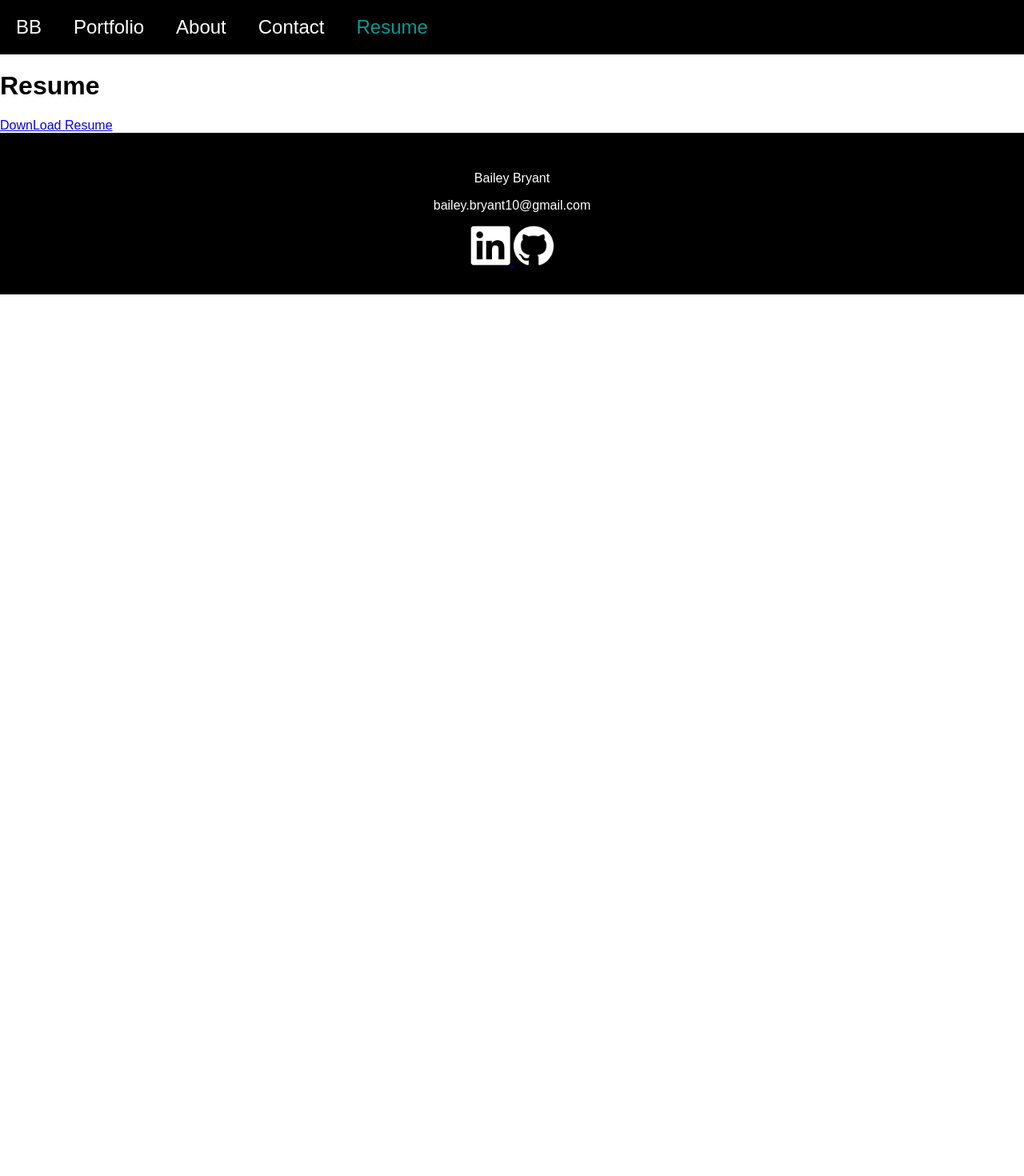
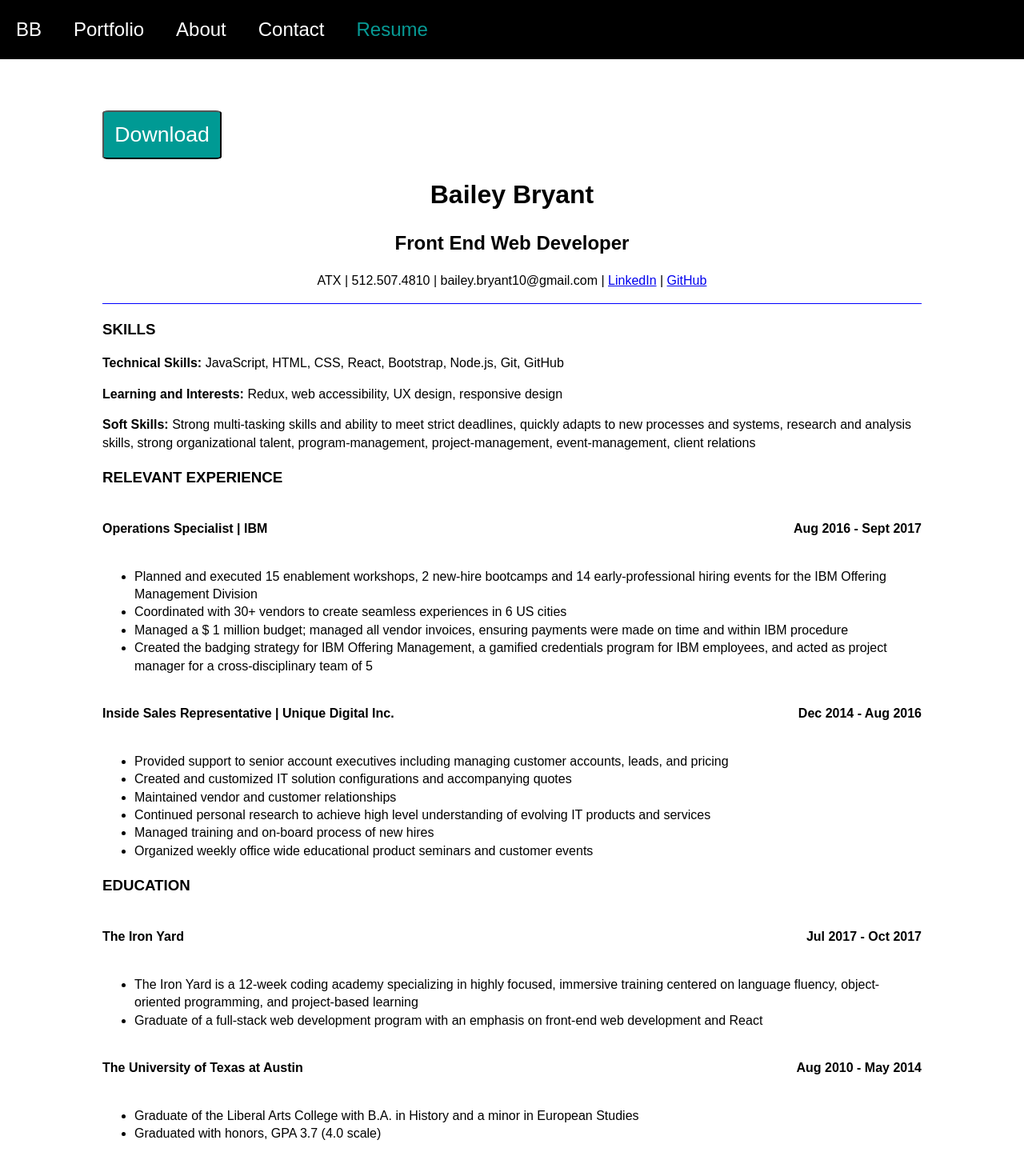
Before and after one commit to bbryant7/BB-Portfolio, a React (Create React App) app: page /resume in a window 1280 px wide. Shown: the top 1470 px of the page at 80% size. Before the commit the page ends 800 px from the top, so only its background shows below. Built offline with nearby package versions, Linux system fonts and the light colour scheme.

Commit message:
add text resume

```diff
--- a/src/components/App.js
+++ b/src/components/App.js
@@ -15,9 +15,9 @@ class App extends Component {
 
         <div className="splash">
           <h1 className="Page-title">
-          Hey y'all, <span>I'm Bailey Bryant.</span>
+          Hey y’all, <span>I’m Bailey Bryant.</span>
           </h1>
-          <h1> Im a Web Developer. </h1>
+          <h1> I’m a Web Developer. </h1>
         </div>
         <Portfolio/>
         <About/>
--- a/src/components/Resume.js
+++ b/src/components/Resume.js
@@ -8,11 +8,63 @@ class Resume extends Component {
 
 
     return (
-      <div>
-      <h1>  Resume</h1>
- <a href={ResumeDoc}>DownLoad Resume</a>
+      <div className ="resume">
+        <div >
+          <button><a href={ResumeDoc}>Download </a></button>
+        </div>
+        <div className="Resume-text">
+        <div className="resume-header">
+          <h1> Bailey Bryant </h1>
+          <h2> Front End Web Developer</h2>
+          <p>ATX | 512.507.4810 | bailey.bryant10@gmail.com | <a href="https://www.linkedin.com/in/bailey-bryant-44699582/" >LinkedIn</a> | <a href="https://github.com/bbryant7">GitHub </a></p>
+          </div>
+          <h3> SKILLS </h3>
+          <p><span>Technical Skills: </span>JavaScript, HTML, CSS, React, Bootstrap, Node.js, Git, GitHub</p>
+          <p><span> Learning and Interests: </span> Redux, web accessibility, UX design, responsive design</p>
+          <p><span> Soft Skills: </span> Strong multi-tasking skills and ability to meet strict deadlines, quickly adapts to new processes and systems, research and analysis skills, strong organizational talent, program-management, project-management, event-management, client relations</p>
 
-      </div>
+          <h3>RELEVANT EXPERIENCE</h3>
+          <div className="sub-header">
+          <h4> Operations Specialist | IBM </h4>
+          <h4> Aug 2016 - Sept 2017</h4>
+          </div>
+          <ul>
+            <li>Planned and executed 15 enablement workshops, 2 new-hire bootcamps and 14 early-professional hiring events for the IBM Offering Management Division</li>
+            <li>Coordinated with 30+ vendors to create seamless experiences in 6 US cities</li>
+            <li>Managed a $ 1 million budget; managed all vendor invoices, ensuring payments were made on time and within IBM procedure</li>
+            <li>Created the badging strategy for IBM Offering Management, a gamified credentials program for IBM employees, and acted as project manager for a cross-disciplinary team of 5</li>
+          </ul>
+          <div className="sub-header">
+          <h4> Inside Sales Representative | Unique Digital Inc. </h4>
+          <h4> Dec 2014 - Aug 2016</h4>
+          </div>
+          <ul>
+            <li>Provided support to senior account executives including managing customer accounts, leads, and pricing</li>
+            <li>Created and customized IT solution configurations and accompanying quotes</li>
+            <li>Maintained vendor and customer relationships</li>
+            <li>Continued personal research to achieve high level understanding of evolving IT products and services</li>
+            <li>Managed training and on-board process of new hires</li>
+            <li>Organized weekly office wide educational product seminars and customer events</li>
+          </ul>
+          <h3>EDUCATION</h3>
+          <div className="sub-header">
+            <h4> The Iron Yard</h4>
+            <h4> Jul 2017 - Oct 2017</h4>
+            </div>
+            <ul>
+              <li>The Iron Yard is a 12-week coding academy specializing in highly focused, immersive training centered on language fluency, object-oriented programming, and project-based learning</li>
+              <li>Graduate of a full-stack web development program with an emphasis on front-end web development and React</li>
+            </ul>
+            <div className="sub-header">
+            <h4>The University of Texas at Austin</h4>
+            <h4>Aug 2010 - May 2014</h4>
+            </div>
+            <ul>
+              <li>Graduate of the Liberal Arts College with B.A. in History and a minor in European Studies</li>
+              <li>Graduated with honors, GPA 3.7 (4.0 scale)</li>
+            </ul>
+        </div>
+        </div>
     );
   }
 }
--- a/src/styles/index.css
+++ b/src/styles/index.css
@@ -2,6 +2,7 @@ body {
   margin: 0;
   padding: 0;
   font-family: sans-serif;
+  line-height: 1.4;
 }
 
 .splash {
@@ -84,7 +85,7 @@ display: flex;
   font-size: 28px;
 }
 .unicorn {
-  color: #02B3A2;
+  color: #009A94;
 }
 
 .about-picture{
@@ -96,6 +97,34 @@ display: flex;
   flex-basis: 66%
 }
 
+.resume {
+  margin: 5% 10% 5% 10%;
+
+}
+.resume button {
+  padding: 1em;
+  border-radius: 5%;
+  background-color: #009A94;
+}
+button a {
+  text-decoration: none;
+  font-size: 2em;
+  color: white;
+}
+.resume span {
+  font-weight:bold;
+}
+
+.resume-header{
+  text-align: center;
+  border-bottom: 1px solid blue
+}
+.sub-header{
+  display:flex;
+  justify-content: space-between;
+
+}
+
 footer {
   color: white;
   background-color: black;
```
